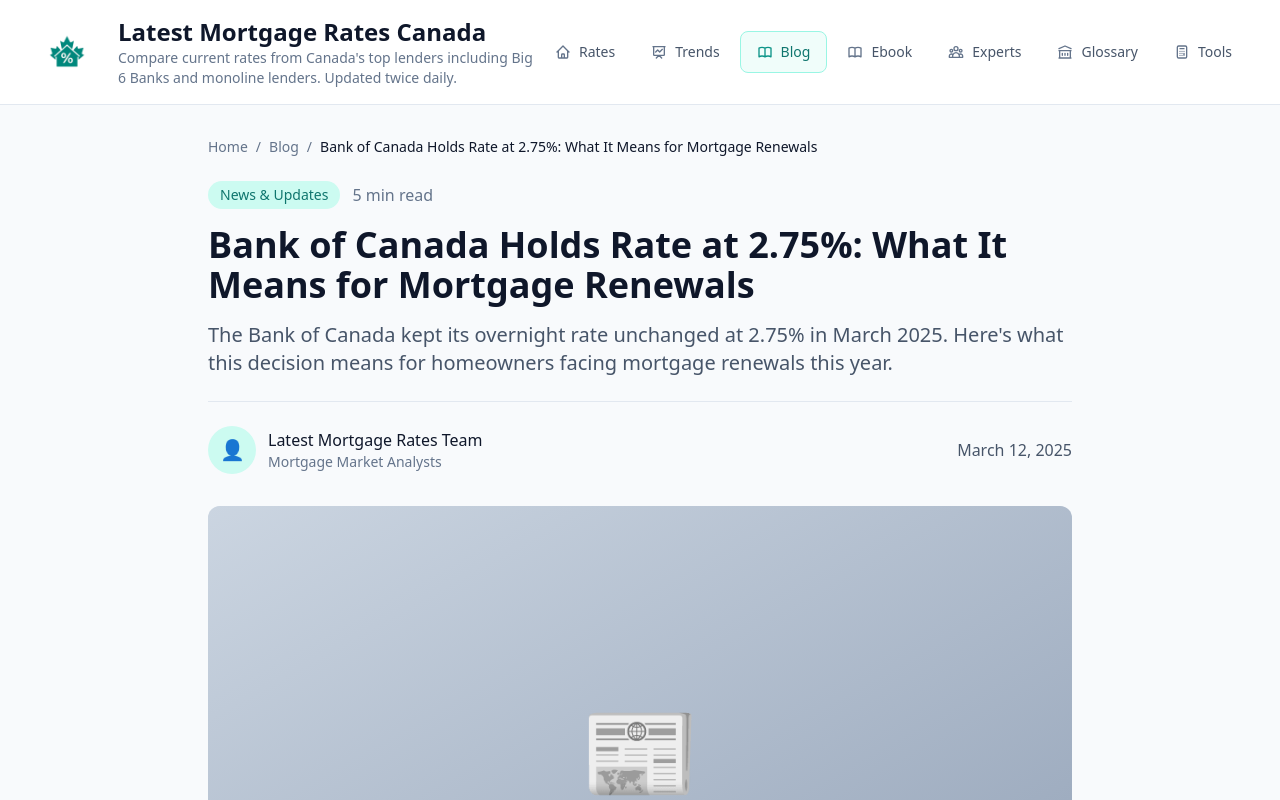
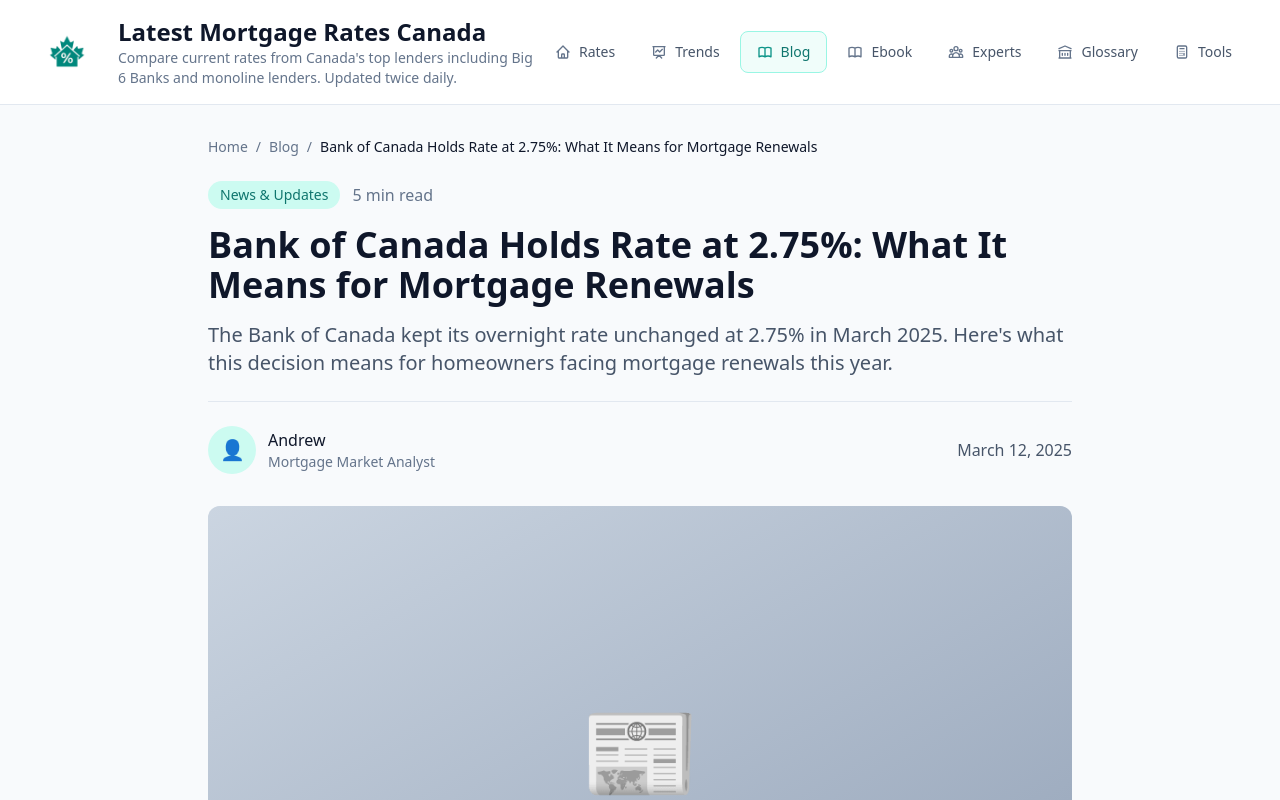
Before and after one commit to drewbotcarrothers/latestmortgagerates, a Next.js app: page /blog/bank-of-canada-holds-rate-march-2025 in a window 1280 px wide. Shown: the top 800 px of the page. Built offline with nearby package versions, Linux system fonts and the light colour scheme.

Commit message:
chore: change all blog post authors to Andrew

```diff
--- a/app/blog/data.ts
+++ b/app/blog/data.ts
@@ -86,8 +86,8 @@ export const blogPosts: BlogPost[] = [
 <p class="mb-4">Most economists now expect rate cuts to resume in late 2025, with the overnight rate potentially falling to 2.25% by year-end. This outlook suggests that variable rates could become more attractive for borrowers comfortable with some rate risk.</p>
 
 <p class="mb-4">However, uncertainty remains. Trade tensions, government policy changes, and global economic conditions could all influence the Bank's future decisions.</p>`,
-    author: "Latest Mortgage Rates Team",
-    authorTitle: "Mortgage Market Analysts",
+    author: "Andrew",
+    authorTitle: "Mortgage Market Analyst",
     date: "2025-03-12",
     category: "news",
     tags: ["Bank of Canada", "interest rates", "renewals", "mortgage rates"],
@@ -200,8 +200,8 @@ export const blogPosts: BlogPost[] = [
   <li>Consider using a mortgage broker for access to more lenders</li>
   <li>Don't forget to negotiate - even published rates often have room</li>
 </ol>`,
-    author: "Latest Mortgage Rates Team",
-    authorTitle: "Rate Analysts",
+    author: "Andrew",
+    authorTitle: "Rate Analyst",
     date: "2025-03-10",
     category: "rates",
     tags: ["best rates", "fixed mortgage", "weekly update", "rate comparison"],
@@ -545,9 +545,9 @@ export const blogPosts: BlogPost[] = [
 <div class="bg-emerald-50 rounded-lg p-6 border border-emerald-100 mb-6">
   <p class="font-semibold text-emerald-800 mb-2">✨ You're Ready!</p>
   <p class="text-slate-700">Buying your first home is a major milestone. Take your time, do your research, and don't hesitate to ask questions along the way. Your future self will thank you for making informed decisions today.</p>
-  <p class="text-slate-600 text-sm mt-3 italic">— The Latest Mortgage Rates Team</p>
+  <p class="text-slate-600 text-sm mt-3 italic">— Andrew</p>
 </div>`,
-    author: "Sarah Chen",
+    author: "Andrew",
     authorTitle: "Senior Mortgage Advisor",
     date: "2026-03-23",
     category: "guides",
@@ -643,7 +643,7 @@ Fixed mortgage rates predict where the economy is heading, based on bond market
 Historically, variable rates have saved money over 5-year terms about 60% of the time. But fixed rates offer payment certainty that many homeowners value.
 
 **Neither is "better" - it depends on your risk tolerance and financial situation.**`,
-    author: "Michael Torres",
+    author: "Andrew",
     authorTitle: "Senior Financial Analyst",
     date: "2025-03-01",
     category: "guides",
@@ -859,8 +859,8 @@ Historically, variable rates have saved money over 5-year terms about 60% of the
 </div>
 
 <p class="text-slate-600 italic">Happy house hunting! 🏠</p>`,
-    author: "Latest Mortgage Rates Team",
-    authorTitle: "Market Analysts",
+    author: "Andrew",
+    authorTitle: "Market Analyst",
     date: "2026-03-23",
     category: "market",
     tags: ["spring market", "housing outlook", "2026", "market analysis", "buying", "selling"],
```
